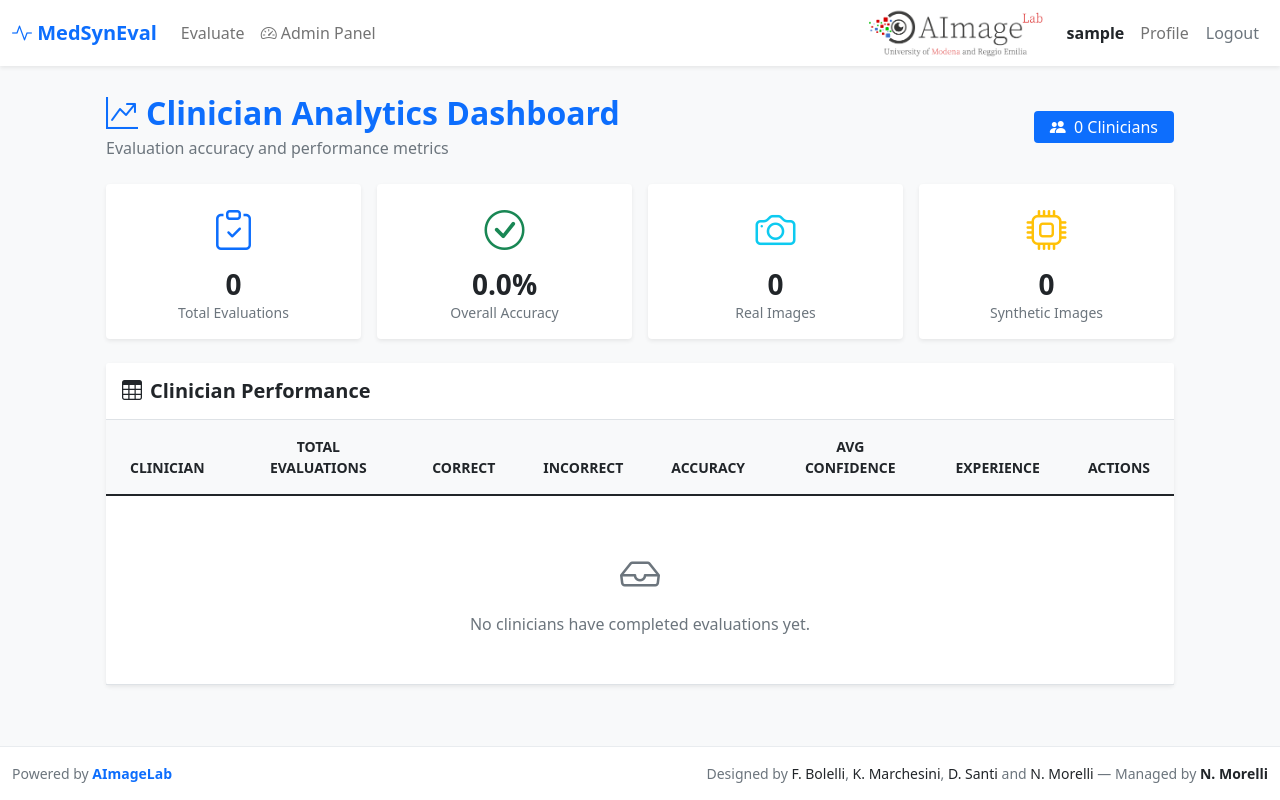
After one commit to Morelli-01/MedSynEval, a Django app: page /admin-panel/ in a window 1280 px wide. The commit adds this page. Run offline with Django 5.2, Linux system fonts and the light colour scheme; the visitor is signed in with stand-in values (Sample User, id 1); data comes from the database, SQL or seed files in the repository; data that the repository does not hold is empty; some libraries are stand-ins or nearby versions.

Commit message:
added admin panel

```diff
--- /dev/null
+++ b/evaluator/templates/evaluator/admin_panel.html
@@ -0,0 +1,302 @@
+{% extends 'evaluator/base.html' %}
+{% load admin_filters %}
+
+{% block title %}Admin Panel - Clinician Analytics{% endblock %}
+
+{% block content %}
+<div class="container-fluid px-2 px-lg-4 mt-4">
+    <div class="row justify-content-center">
+        <div class="col-12 col-xxl-11">
+            <!-- Header -->
+            <div class="d-flex justify-content-between align-items-center mb-4">
+                <div>
+                    <h2 class="fw-bold text-primary mb-1">
+                        <i class="bi bi-graph-up-arrow me-2"></i>Clinician Analytics Dashboard
+                    </h2>
+                    <p class="text-muted mb-0">Evaluation accuracy and performance metrics</p>
+                </div>
+                <div class="text-end">
+                    <div class="badge bg-primary fs-6 px-3 py-2">
+                        <i class="bi bi-people-fill me-1"></i>
+                        {{ clinicians|length }} Clinician{{ clinicians|length|pluralize }}
+                    </div>
+                </div>
+            </div>
+
+            <!-- Overall Statistics -->
+            <div class="row g-3 mb-4">
+                <div class="col-md-3">
+                    <div class="card border-0 shadow-sm h-100">
+                        <div class="card-body text-center">
+                            <div class="text-primary mb-2">
+                                <i class="bi bi-clipboard-check fs-1"></i>
+                            </div>
+                            <h3 class="fw-bold mb-0">{{ total_evaluations }}</h3>
+                            <p class="text-muted small mb-0">Total Evaluations</p>
+                        </div>
+                    </div>
+                </div>
+                <div class="col-md-3">
+                    <div class="card border-0 shadow-sm h-100">
+                        <div class="card-body text-center">
+                            <div class="text-success mb-2">
+                                <i class="bi bi-check-circle fs-1"></i>
+                            </div>
+                            <h3 class="fw-bold mb-0">{{ overall_accuracy|floatformat:1 }}%</h3>
+                            <p class="text-muted small mb-0">Overall Accuracy</p>
+                        </div>
+                    </div>
+                </div>
+                <div class="col-md-3">
+                    <div class="card border-0 shadow-sm h-100">
+                        <div class="card-body text-center">
+                            <div class="text-info mb-2">
+                                <i class="bi bi-camera fs-1"></i>
+                            </div>
+                            <h3 class="fw-bold mb-0">{{ total_real_images }}</h3>
+                            <p class="text-muted small mb-0">Real Images</p>
+                        </div>
+                    </div>
+                </div>
+                <div class="col-md-3">
+                    <div class="card border-0 shadow-sm h-100">
+                        <div class="card-body text-center">
+                            <div class="text-warning mb-2">
+                                <i class="bi bi-cpu fs-1"></i>
+                            </div>
+                            <h3 class="fw-bold mb-0">{{ total_synth_images }}</h3>
+                            <p class="text-muted small mb-0">Synthetic Images</p>
+                        </div>
+                    </div>
+                </div>
+            </div>
+
+            <!-- Clinicians Table -->
+            <div class="card border-0 shadow-sm">
+                <div class="card-header bg-white py-3 border-bottom">
+                    <h5 class="mb-0 fw-bold">
+                        <i class="bi bi-table me-2"></i>Clinician Performance
+                    </h5>
+                </div>
+                <div class="card-body p-0">
+                    <div class="table-responsive">
+                        <table class="table table-hover mb-0 align-middle">
+                            <thead class="bg-light">
+                                <tr>
+                                    <th class="px-4 py-3 fw-bold text-uppercase small">Clinician</th>
+                                    <th class="px-4 py-3 fw-bold text-uppercase small text-center">Total Evaluations</th>
+                                    <th class="px-4 py-3 fw-bold text-uppercase small text-center">Correct</th>
+                                    <th class="px-4 py-3 fw-bold text-uppercase small text-center">Incorrect</th>
+                                    <th class="px-4 py-3 fw-bold text-uppercase small text-center">Accuracy</th>
+                                    <th class="px-4 py-3 fw-bold text-uppercase small text-center">Avg Confidence</th>
+                                    <th class="px-4 py-3 fw-bold text-uppercase small text-center">Experience</th>
+                                    <th class="px-4 py-3 fw-bold text-uppercase small text-center">Actions</th>
+                                </tr>
+                            </thead>
+                            <tbody>
+                                {% for clinician in clinicians %}
+                                <tr>
+                                    <td class="px-4 py-3">
+                                        <div class="d-flex align-items-center">
+                                            <div class="bg-primary text-white rounded-circle d-flex align-items-center justify-content-center me-3"
+                                                 style="width: 40px; height: 40px; font-weight: bold;">
+                                                {{ clinician.username|slice:":1"|upper }}
+                                            </div>
+                                            <div>
+                                                <div class="fw-bold">{{ clinician.username }}</div>
+                                                {% if clinician.title %}
+                                                <small class="text-muted">{{ clinician.title }}</small>
+                                                {% endif %}
+                                            </div>
+                                        </div>
+                                    </td>
+                                    <td class="px-4 py-3 text-center">
+                                        <span class="badge bg-light text-dark border fs-6">{{ clinician.total_evaluations }}</span>
+                                    </td>
+                                    <td class="px-4 py-3 text-center">
+                                        <span class="badge bg-success fs-6">{{ clinician.correct_evaluations }}</span>
+                                    </td>
+                                    <td class="px-4 py-3 text-center">
+                                        <span class="badge bg-danger fs-6">{{ clinician.incorrect_evaluations }}</span>
+                                    </td>
+                                    <td class="px-4 py-3 text-center">
+                                        <div class="d-flex align-items-center justify-content-center">
+                                            <div class="progress" style="width: 100px; height: 8px;">
+                                                <div class="progress-bar
+                                                    {% if clinician.accuracy >= 80 %}bg-success
+                                                    {% elif clinician.accuracy >= 60 %}bg-warning
+                                                    {% else %}bg-danger{% endif %}"
+                                                    role="progressbar"
+                                                    style="width: {{ clinician.accuracy }}%"
+                                                    aria-valuenow="{{ clinician.accuracy }}"
+                                                    aria-valuemin="0"
+                                                    aria-valuemax="100">
+                                                </div>
+                                            </div>
+                                            <span class="ms-2 fw-bold">{{ clinician.accuracy|floatformat:1 }}%</span>
+                                        </div>
+                                    </td>
+                                    <td class="px-4 py-3 text-center">
+                                        <div class="d-flex align-items-center justify-content-center">
+                                            {% for i in "12345" %}
+                                                {% if forloop.counter <= clinician.avg_confidence|floatformat:0|add:"0" %}
+                                                    <i class="bi bi-star-fill text-warning"></i>
+                                                {% else %}
+                                                    <i class="bi bi-star text-muted"></i>
+                                                {% endif %}
+                                            {% endfor %}
+                                            <span class="ms-2 small text-muted">({{ clinician.avg_confidence|floatformat:1 }})</span>
+                                        </div>
+                                    </td>
+                                    <td class="px-4 py-3 text-center">
+                                        <span class="badge bg-info text-dark">{{ clinician.years_experience }} year{{ clinician.years_experience|pluralize }}</span>
+                                    </td>
+                                    <td class="px-4 py-3 text-center">
+                                        <button class="btn btn-sm btn-outline-primary"
+                                                data-bs-toggle="modal"
+                                                data-bs-target="#detailsModal{{ clinician.id }}">
+                                            <i class="bi bi-eye"></i> Details
+                                        </button>
+                                    </td>
+                                </tr>
+                                {% empty %}
+                                <tr>
+                                    <td colspan="8" class="text-center py-5 text-muted">
+                                        <i class="bi bi-inbox fs-1 d-block mb-2"></i>
+                                        No clinicians have completed evaluations yet.
+                                    </td>
+                                </tr>
+                                {% endfor %}
+                            </tbody>
+                        </table>
+                    </div>
+                </div>
+            </div>
+        </div>
+    </div>
+</div>
+
+<!-- Modals are now outside the table structure -->
+{% for clinician in clinicians %}
+<div class="modal fade" id="detailsModal{{ clinician.id }}" tabindex="-1" aria-hidden="true">
+    <div class="modal-dialog modal-dialog-centered modal-lg">
+        <div class="modal-content border-0 shadow-lg">
+            <div class="modal-header bg-white border-bottom">
+                <div class="d-flex align-items-center">
+                    <div class="bg-primary text-white rounded-circle d-flex align-items-center justify-content-center me-3"
+                         style="width: 48px; height: 48px; font-size: 1.2rem; font-weight: bold;">
+                        {{ clinician.username|slice:":1"|upper }}
+                    </div>
+                    <div>
+                        <h5 class="modal-title fw-bold">{{ clinician.username }}</h5>
+                        <div class="text-muted small">
+                            {{ clinician.title|default:"Clinician" }} • {{ clinician.years_experience }} Year{{ clinician.years_experience|pluralize }} Experience
+                        </div>
+                    </div>
+                </div>
+                <button type="button" class="btn-close" data-bs-dismiss="modal" aria-label="Close"></button>
+            </div>
+            <div class="modal-body p-4 bg-light">
+                <div class="row g-4">
+                    <!-- Left Column: Performance Stats -->
+                    <div class="col-md-5">
+                        <div class="bg-white p-4 rounded-3 shadow-sm h-100">
+                            <h6 class="fw-bold text-uppercase text-muted small mb-4">Performance Breakdown</h6>
+
+                            <div class="mb-4">
+                                <div class="d-flex justify-content-between align-items-end mb-1">
+                                    <span class="text-muted">Real Images</span>
+                                    <span class="fw-bold fs-5">{{ clinician.real_accuracy|floatformat:1 }}%</span>
+                                </div>
+                                <div class="progress" style="height: 6px;">
+                                    <div class="progress-bar bg-success" role="progressbar" style="width: {{ clinician.real_accuracy }}%"></div>
+                                </div>
+                                <div class="small text-muted mt-1">
+                                    {{ clinician.real_correct }} correct / {{ clinician.real_evaluated }} total
+                                </div>
+                            </div>
+
+                            <div class="mb-0">
+                                <div class="d-flex justify-content-between align-items-end mb-1">
+                                    <span class="text-muted">Synthetic Images</span>
+                                    <span class="fw-bold fs-5">{{ clinician.synth_accuracy|floatformat:1 }}%</span>
+                                </div>
+                                <div class="progress" style="height: 6px;">
+                                    <div class="progress-bar bg-warning" role="progressbar" style="width: {{ clinician.synth_accuracy }}%"></div>
+                                </div>
+                                <div class="small text-muted mt-1">
+                                    {{ clinician.synth_correct }} correct / {{ clinician.synth_evaluated }} total
+                                </div>
+                            </div>
+                        </div>
+                    </div>
+
+                    <!-- Right Column: Confidence Chart -->
+                    <div class="col-md-7">
+                        <div class="bg-white p-4 rounded-3 shadow-sm h-100">
+                            <h6 class="fw-bold text-uppercase text-muted small mb-4">Confidence Distribution</h6>
+                            <div class="confidence-chart">
+                                {% for conf in "12345" %}
+                                <div class="mb-3">
+                                    <div class="d-flex justify-content-between align-items-center mb-1">
+                                        <div class="d-flex align-items-center">
+                                            <span class="badge bg-light text-dark border me-2">{{ forloop.counter }}</span>
+                                            <span class="small text-muted">Confidence</span>
+                                        </div>
+                                        <span class="fw-bold small">{{ clinician.confidence_dist|get_item:forloop.counter|floatformat:0 }}%</span>
+                                    </div>
+                                    <div class="progress" style="height: 10px; background-color: #f1f3f5;">
+                                        <div class="progress-bar bg-primary opacity-75"
+                                             role="progressbar"
+                                             style="width: {{ clinician.confidence_dist|get_item:forloop.counter }}%">
+                                        </div>
+                                    </div>
+                                </div>
+                                {% endfor %}
+                            </div>
+                        </div>
+                    </div>
+                </div>
+
+                <div class="mt-4 pt-3 border-top text-center text-muted small">
+                    <i class="bi bi-clock me-1"></i> User joined {{ clinician.date_joined|date:"F j, Y" }} •
+                    Email: {{ clinician.email|default:"Not provided" }}
+                </div>
+            </div>
+        </div>
+    </div>
+</div>
+{% endfor %}
+
+<style>
+.progress {
+    background-color: #e9ecef;
+}
+
+.table > :not(caption) > * > * {
+    padding: 1rem 0.75rem;
+}
+
+.badge {
+    font-weight: 500;
+}
+
+.card {
+    transition: transform 0.2s ease, box-shadow 0.2s ease;
+}
+
+.card:hover {
+    transform: translateY(-2px);
+    box-shadow: 0 0.5rem 1rem rgba(0, 0, 0, 0.15) !important;
+}
+
+.confidence-chart .progress-bar {
+    transition: width 0.3s ease;
+}
+
+.modal-body {
+    max-height: 70vh;
+    overflow-y: auto;
+}
+</style>
+{% endblock %}
--- a/evaluator/templates/evaluator/base.html
+++ b/evaluator/templates/evaluator/base.html
@@ -31,6 +31,13 @@
                 <li class="nav-item">
                     <a class="nav-link" aria-current="page" href="{% url 'evaluate' %}">Evaluate</a>
                 </li>
+                {% if user.is_superuser %}
+                <li class="nav-item">
+                    <a class="nav-link" href="{% url 'admin_panel' %}">
+                        <i class="bi bi-speedometer2"></i> Admin Panel
+                    </a>
+                </li>
+                {% endif %}
             </ul>
             <ul class="navbar-nav align-items-center">
                 <!-- AImageLab Logo in Navbar -->
--- /dev/null
+++ b/evaluator/templatetags/__init__.py
@@ -0,0 +1 @@
+# This file makes the templatetags directory a Python package
--- a/evaluator/urls.py
+++ b/evaluator/urls.py
@@ -6,6 +6,7 @@ urlpatterns = [
     path('register/', views.register, name='register'),
     path('evaluate/', views.evaluate_image, name='evaluate'),
     path('profile/', views.profile, name='profile'),
+    path('admin-panel/', views.admin_panel, name='admin_panel'),
     path('api/validate-token/', api_views.validate_token, name='validate_token'),
     path('api/submit-evaluation/', api_views.submit_evaluation, name='submit_evaluation'),
     path('api/get-next-image/', api_views.get_next_image, name='get_next_image'),
--- a/evaluator/views.py
+++ b/evaluator/views.py
@@ -123,3 +123,123 @@ def profile(request):
     else:
         form = ClinicianProfileForm(instance=request.user)
     return render(request, 'evaluator/profile.html', {'form': form})
+
+@login_required
+def admin_panel(request):
+    """Admin panel showing clinician evaluation accuracy and statistics"""
+    # Check if user is admin/superuser
+    if not request.user.is_superuser:
+        messages.error(request, 'You do not have permission to access this page.')
+        return redirect('home')
+
+    from django.db.models import Count, Avg, Q
+    from .models import Clinician
+
+    # Get all clinicians with evaluations
+    clinicians_data = []
+
+    # Get total counts for overall statistics
+    total_evaluations = Evaluation.objects.count()
+
+    # Calculate overall accuracy
+    correct_count = 0
+    for eval in Evaluation.objects.all():
+        # Determine if evaluation is correct
+        is_real_image = eval.image_path.startswith('real/')
+        if (is_real_image and eval.is_real) or (not is_real_image and not eval.is_real):
+            correct_count += 1
+
+    overall_accuracy = (correct_count / total_evaluations * 100) if total_evaluations > 0 else 0
+
+    # Count total real and synthetic images
+    total_real_images = 0
+    total_synth_images = 0
+    if os.path.exists(settings.REAL_IMAGES_DIR):
+        total_real_images = len([f for f in os.listdir(settings.REAL_IMAGES_DIR)
+                                 if f.lower().endswith(('.png', '.jpg', '.jpeg'))])
+    if os.path.exists(settings.SYNTH_IMAGES_DIR):
+        total_synth_images = len([f for f in os.listdir(settings.SYNTH_IMAGES_DIR)
+                                  if f.lower().endswith(('.png', '.jpg', '.jpeg'))])
+
+    # Process each clinician
+    for clinician in Clinician.objects.all():
+        evaluations = Evaluation.objects.filter(clinician=clinician)
+        total = evaluations.count()
+
+        if total == 0:
+            continue  # Skip clinicians with no evaluations
+
+        # Calculate accuracy
+        correct = 0
+        real_evaluated = 0
+        real_correct = 0
+        synth_evaluated = 0
+        synth_correct = 0
+
+        # Confidence distribution
+        confidence_counts = {1: 0, 2: 0, 3: 0, 4: 0, 5: 0}
+
+        for eval in evaluations:
+            # Determine if image is real based on path
+            is_real_image = eval.image_path.startswith('real/')
+
+            # Count by type
+            if is_real_image:
+                real_evaluated += 1
+                if eval.is_real:
+                    real_correct += 1
+                    correct += 1
+            else:
+                synth_evaluated += 1
+                if not eval.is_real:
+                    synth_correct += 1
+                    correct += 1
+
+            # Track confidence distribution
+            confidence_counts[eval.confidence] += 1
+
+        # Calculate percentages
+        accuracy = (correct / total * 100) if total > 0 else 0
+        real_accuracy = (real_correct / real_evaluated * 100) if real_evaluated > 0 else 0
+        synth_accuracy = (synth_correct / synth_evaluated * 100) if synth_evaluated > 0 else 0
+
+        # Calculate average confidence
+        avg_confidence = evaluations.aggregate(Avg('confidence'))['confidence__avg'] or 0
+
+        # Convert confidence counts to percentages
+        confidence_dist = {}
+        for level in range(1, 6):
+            confidence_dist[level] = (confidence_counts[level] / total * 100) if total > 0 else 0
+
+        clinicians_data.append({
+            'id': clinician.id,
+            'username': clinician.username,
+            'email': clinician.email,
+            'title': clinician.title,
+            'years_experience': clinician.years_experience,
+            'total_evaluations': total,
+            'correct_evaluations': correct,
+            'incorrect_evaluations': total - correct,
+            'accuracy': accuracy,
+            'avg_confidence': avg_confidence,
+            'real_evaluated': real_evaluated,
+            'real_correct': real_correct,
+            'real_accuracy': real_accuracy,
+            'synth_evaluated': synth_evaluated,
+            'synth_correct': synth_correct,
+            'synth_accuracy': synth_accuracy,
+            'confidence_dist': confidence_dist,
+        })
+
+    # Sort by accuracy (descending)
+    clinicians_data.sort(key=lambda x: x['accuracy'], reverse=True)
+
+    context = {
+        'clinicians': clinicians_data,
+        'total_evaluations': total_evaluations,
+        'overall_accuracy': overall_accuracy,
+        'total_real_images': total_real_images,
+        'total_synth_images': total_synth_images,
+    }
+
+    return render(request, 'evaluator/admin_panel.html', context)
```
Also changed, not shown: ADMIN_PANEL_IMPLEMENTATION.md (added, +124 -0 lines), evaluator/templatetags/admin_filters.py (added, +10 -0 lines).
